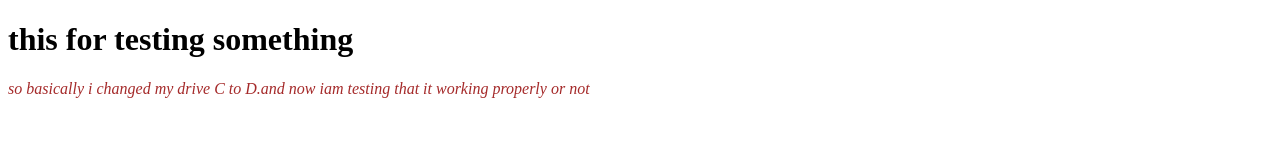
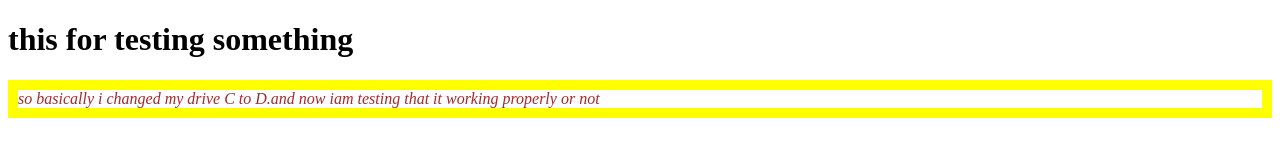
Before and after one commit to Fahadmohammad1/my-first-repo, a plain HTML site: page index.html in a window 1280 px wide. Drawn offline with Linux system fonts and the light colour scheme.

Commit message:
border correction

```diff
--- a/style.css
+++ b/style.css
@@ -1,5 +1,5 @@
 p{
     color: brown;
     font-style: italic;
-    border: 10px;
+    border: 10px solid yellow;
 }
```
